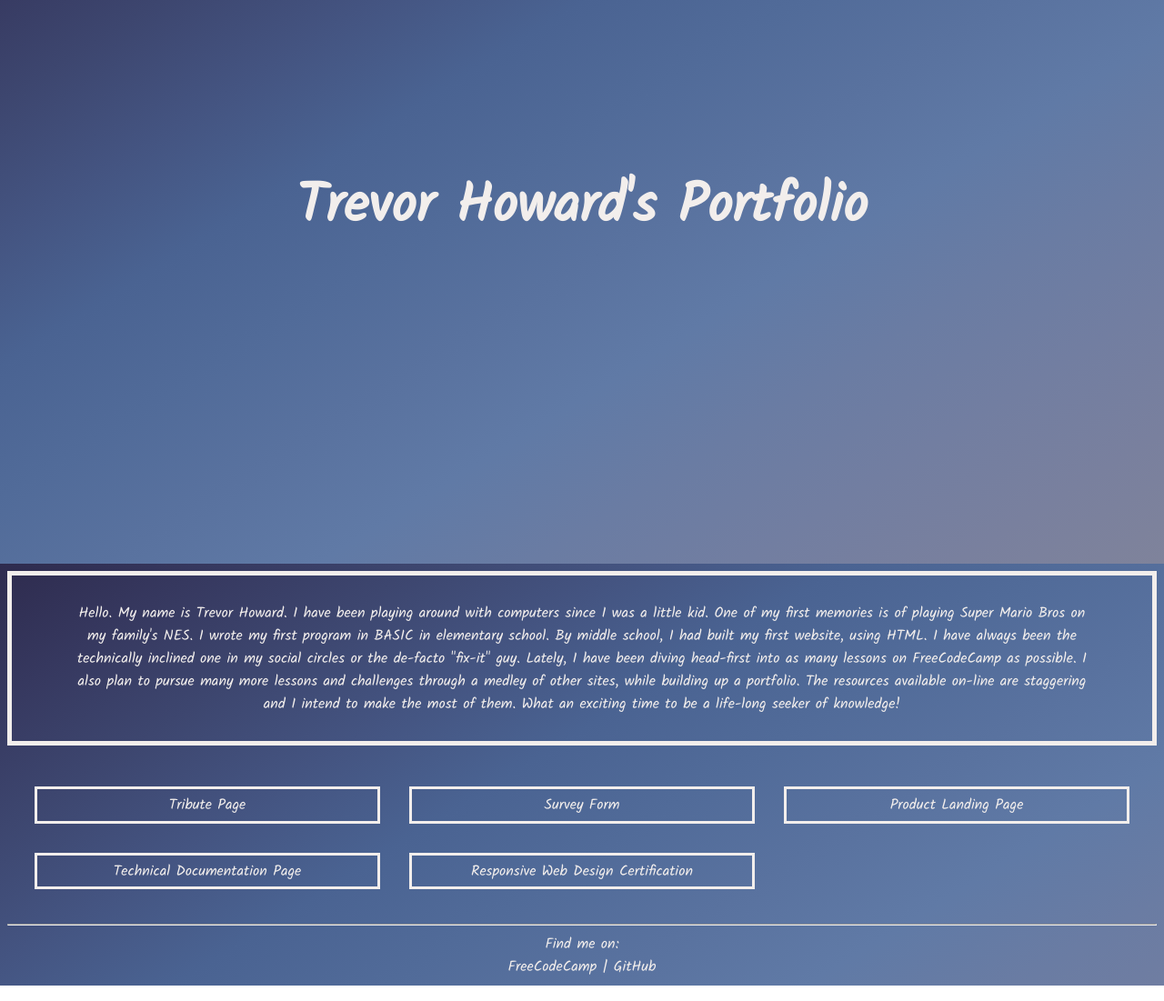
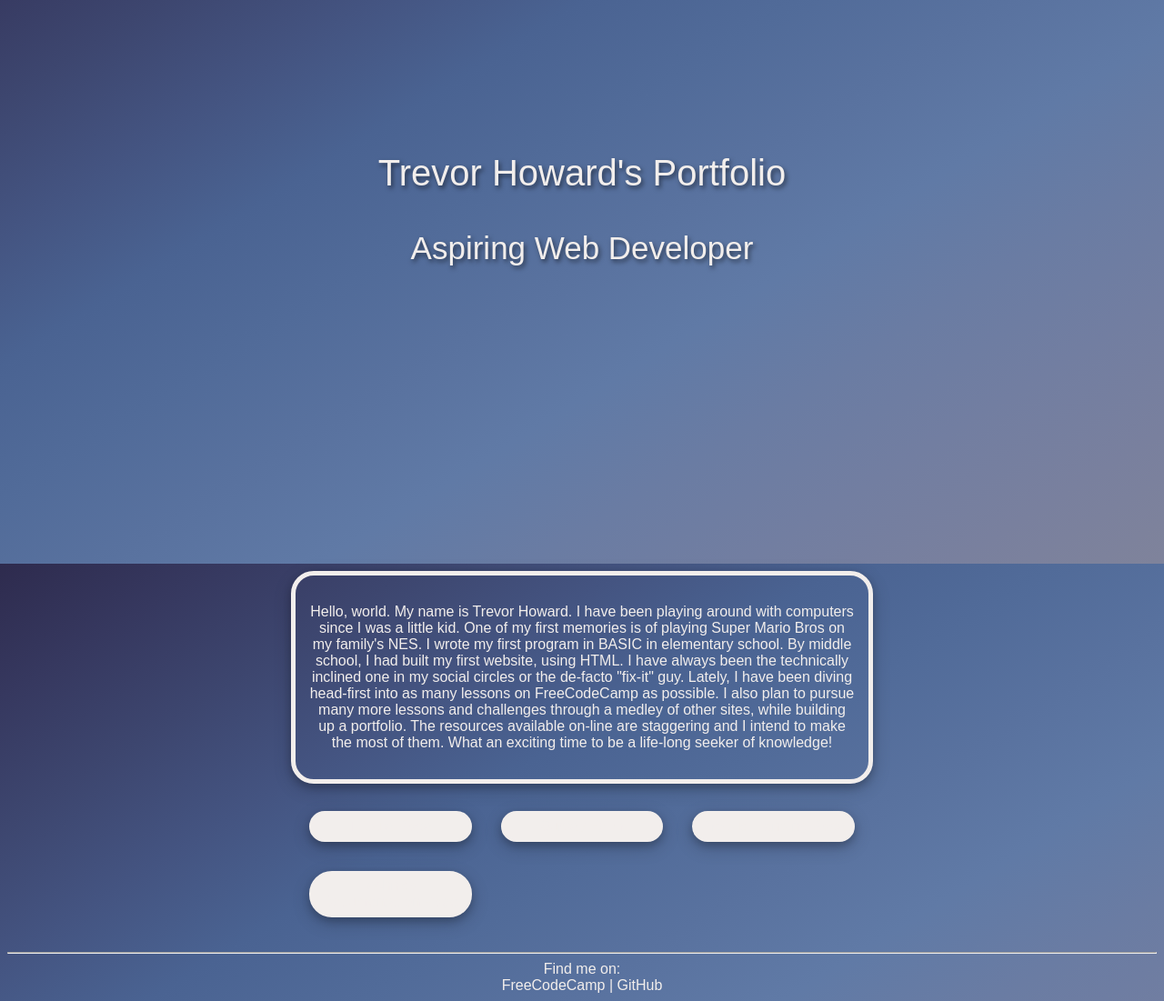
Before and after one commit to TrevorH87/TrevorH87.github.io, a plain HTML site: page index.html in a window 1280 px wide. Shown: the part 180-1281 px from the top of the page at 91% size. Drawn offline with Linux system fonts and the light colour scheme.

Commit message:
Update index.html

```diff
--- a/index.html
+++ b/index.html
@@ -12,20 +12,30 @@
   width: 100%; /* Full width */
 }
 body{
-  font-family: 'Kalam', cursive;
+  font-family: 'Commissioner', sans-serif;
   color: #F2EEEC;
   text-align: center;
   background-image: linear-gradient(to right bottom, #2e2b4e, #36385f, #3d466f, #445481, #4a6392, #516b99, #59729f, #607aa6, #6a7ca3, #727ea1, #79809e, #7f839b);
   background-repeat: no-repeat;
   background-attachment: fixed;
   background-position: center;
+
 }
-#welcome-section{
+.welcome-section{
   height: 100vh;
+  display: flex;
+  flex-direction: column;
+  align-items: center;
+  justify-content: center;
+}
+.welcome-text{
+  text-shadow: 2px 3px 5px rgba(0,0,0,0.5);
+}
+#title{
   font-size: 40px;
-  display: flex;
-  justify-content: center;
-  align-items: center;
+}
+#subtitle{
+  font-size: 35px;
 }
 .projects{
   display: grid;
@@ -33,8 +43,9 @@ body{
   grid-gap: 2em;
   grid-template-columns: repeat(3, 1fr);
   margin-top: 15px;
-  max-width: 100%;
+  max-width: 600px;
   overflow: hidden;
+  margin: auto;
 }
 .project-tile{
   border: solid #F2EEEC;
@@ -42,10 +53,17 @@ body{
   justify-content: center;
   align-items: center;
   padding: .3em;
+  border-radius: 25px;
+  background-color: #F2EEEC;
+  box-shadow: 0 4px 8px 0 rgba(0, 0, 0, 0.2), 0 6px 20px 0 rgba(0, 0, 0, 0.19);
 }
 #about{
   border: solid #F2EEEC 5px;
-  padding: 1% 5% 1% 5%;
+  padding: 15px;
+  border-radius: 25px;
+  box-shadow: 0 4px 8px 0 rgba(0, 0, 0, 0.2), 0 6px 20px 0 rgba(0, 0, 0, 0.19);
+  max-width: 600px;
+  margin: auto;
 }
 a:link {
   color: #F2EEEC;
@@ -63,6 +81,7 @@ a:hover {
   color: #14141A;
   background-color: transparent;
   text-decoration: underline;
+
 }
 
 a:active {
@@ -76,33 +95,34 @@ a:active {
     grid-template-columns: repeat(2, 1fr);
   }
 }
-
 </style>
 </head>
 
 <body>
 <nav id="navbar">
   <a href="#about">About Me</a> |
-  <a href="#projects">Projects</a> | <!--Need to add more to this section, update existing projects AND set up links to be pretty tiles with shadows and offsets using CSS-->
-  <a href="#profile">Find Me</a>   <!--Need to add more to this section-->
+  <a href="#projects">Projects</a> |
+  <a href="#profile">Find Me</a>
 
 </nav>
 
 <main>
-<section id="welcome-section">
-  <h1>Trevor Howard's Portfolio</h1>
+<section class="welcome-section" id="welcome-section">
+  <div class="welcome-text" id="welcome-text">
+  <p id="title">Trevor Howard's Portfolio</p>
+  <p id="subtitle">Aspiring Web Developer</p>
+  </div>
 </section>
 
 <section id="about">
-  <p>Hello. My name is Trevor Howard. I have been playing around with computers since I was a little kid. One of my first memories is of playing Super Mario Bros on my family's NES. I wrote my first program in BASIC in elementary school. By middle school, I had built my first website, using HTML. I have always been the technically inclined one in my social circles or the de-facto "fix-it" guy. Lately, I have been diving head-first into as many lessons on FreeCodeCamp as possible. I also plan to pursue many more lessons and challenges through a medley of other sites, while building up a portfolio. The resources available on-line are staggering and I intend to make the most of them. What an exciting time to be a life-long seeker of knowledge!</p>
+  <p>Hello, world. My name is Trevor Howard. I have been playing around with computers since I was a little kid. One of my first memories is of playing Super Mario Bros on my family's NES. I wrote my first program in BASIC in elementary school. By middle school, I had built my first website, using HTML. I have always been the technically inclined one in my social circles or the de-facto "fix-it" guy. Lately, I have been diving head-first into as many lessons on FreeCodeCamp as possible. I also plan to pursue many more lessons and challenges through a medley of other sites, while building up a portfolio. The resources available on-line are staggering and I intend to make the most of them. What an exciting time to be a life-long seeker of knowledge!</p>
 </section>
 
-  <section class="projects" id="projects">
-  <div class="project-tile"><a href="https://codepen.io/trevorh87/pen/VwaoemY" target="_blank">Tribute Page</a></div>
-  <div class="project-tile"><a href="https://codepen.io/trevorh87/pen/QWNeqXL" target="_blank">Survey Form</a></div>
-  <div class="project-tile"><a href="https://codepen.io/trevorh87/pen/MWyNrML" target="_blank">Product Landing Page</a></div>
+<section class="projects" id="projects">
+  <div class="project-tile"><a href="https://codepen.io/trevorh87/pen/VwaoemY"      target="_blank">Tribute Page</a></div>
+  <div class="project-tile"><a href="https://codepen.io/trevorh87/pen/QWNeqXL"  target="_blank">Survey Form</a></div>
+  <div class="project-tile"><a href="https://codepen.io/trevorh87/pen/MWyNrML"  target="_blank">Product Landing Page</a></div>
   <div class="project-tile"><a href="https://codepen.io/trevorh87/pen/QWEWZxB" target="_blank">Technical Documentation Page</a></div>
-  <div class="project-tile"><a href="https://www.freecodecamp.org/certification/tdh87/responsive-web-design" target="_blank">Responsive Web Design Certification</a></div>
 </section>
 
 
```
